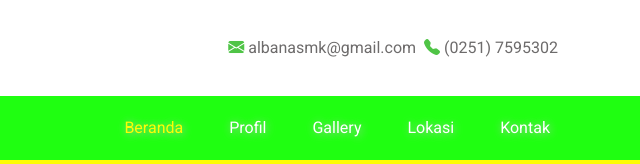
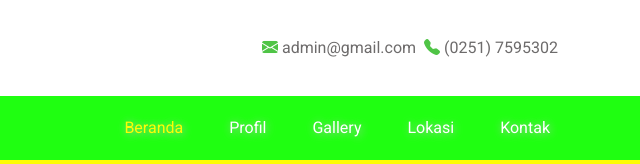
Before and after one commit to tridayasakti/tridayasakti.github.io, a plain HTML site: page index.html in a window 1280 px wide. Shown: the top 164 px of the page, 640-1280 px from the left. Drawn offline with nearby package versions, Linux system fonts and the light colour scheme.

Commit message:
cek push

```diff
--- a/index.html
+++ b/index.html
@@ -39,7 +39,7 @@
                         </ul> -->
                         <div style="display:flex;justify-content: end;align-items: center;">
                             <div class="me-2">
-                                <i class="bi bi-envelope-fill me-1"></i><span style="color:#6d6b6b;">albanasmk@gmail.com</span>
+                                <i class="bi bi-envelope-fill me-1"></i><span style="color:#6d6b6b;">admin@gmail.com</span>
                             </div>
                             <div>
                                 <i class="bi bi-telephone-fill me-1"></i><span style="color:#6d6b6b;">(0251) 7595302</span>
```
